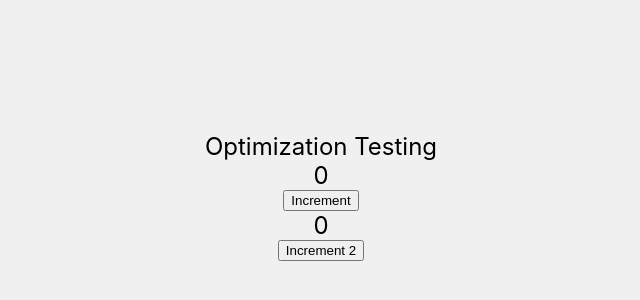
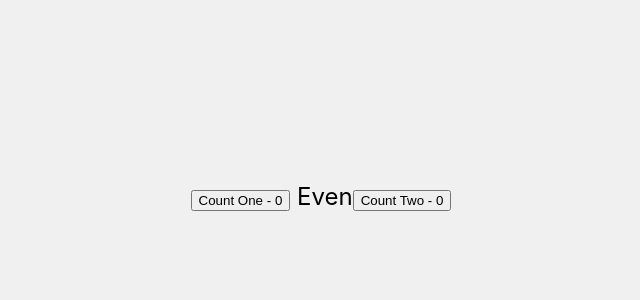
Before and after one commit to hasnat-shohag/react-practice, a React (Create React App) app: page / in a window 1280 px wide. Shown: the part 204-504 px from the top of the page, without its empty margins (319-959 px from the left). Built offline with nearby package versions, Linux system fonts and the light colour scheme.

Commit message:
performance optimization using useMemo hook, with necessary example

```diff
--- a/src/App.tsx
+++ b/src/App.tsx
@@ -1,22 +1,6 @@
-import React, { createContext, useCallback, useState } from "react";
-import { useReducer } from "react";
 import Counter from "./components/Counter";
-import Title from "./components/Title";
-import CounterOne from "./components/CounterOne";
-import Button from "./components/Button";
-import CounterTwo from "./components/CounterTwo";
 
 const App = () => {
-	const [count, setCount] = useState<number>(0);
-	const [countTwo, setCountTwo] = useState<number>(0);
-	const handleIncrement = useCallback(() => {
-		setCount(count + 1);
-	}, [count]);
-
-	const handleIncrement2 = useCallback(() => {
-		setCountTwo(countTwo + 1);
-	}, [countTwo]);
-
 	return (
 		<div
 			style={{
@@ -31,15 +15,7 @@ const App = () => {
 				boxSizing: "border-box",
 			}}
 		>
-			<Title />
-			<CounterOne count={count} />
-			<Button handleClick={handleIncrement} text="increment first">
-				Increment
-			</Button>
-			<CounterTwo count={countTwo} />
-			<Button handleClick={handleIncrement2} text="increment second">
-				Increment 2
-			</Button>
+			<Counter />
 		</div>
 	);
 };
--- a/src/components/Button.tsx
+++ /dev/null
@@ -1,17 +0,0 @@
-import React from "react";
-import { MouseEventHandler } from "react";
-
-const Button = ({
-	text,
-	handleClick,
-	children,
-}: {
-	text: string;
-	handleClick: MouseEventHandler;
-	children: React.ReactNode;
-}) => {
-	console.log("rendering button - ", text);
-	return <button onClick={handleClick}>{children}</button>;
-};
-
-export default React.memo(Button);
--- a/src/components/Counter.tsx
+++ b/src/components/Counter.tsx
@@ -1,28 +1,29 @@
-import React, { useContext } from "react";
-import { CounterContext } from "../UserContext";
+import React, { useMemo, useState } from "react";
 
-const Counter: React.FC = () => {
-	const context = useContext(CounterContext);
+const Counter = () => {
+	const [countOne, setCountOne] = useState<number>(0);
+	const [countTwo, setCountTwo] = useState<number>(0);
 
-	if (!context) {
-		throw new Error("Counter must be used within a CounterProvider");
-	}
-
-	const [count, setCount] = context;
-
-	const increment = () => {
-		setCount(count + 1);
+	const handleIncrementOne = () => {
+		setCountOne(countOne + 1);
 	};
 
-	const decrement = () => {
-		setCount(count - 1);
+	const handleIncrementTwo = () => {
+		setCountTwo(countTwo + 1);
 	};
+
+	const isEven = useMemo(() => {
+		let i = 0;
+		while (i < 2000000000) i++;
+
+		return countOne % 2 === 0;
+	}, [countOne]);
 
 	return (
 		<div>
-			<p>Count: {count}</p>
-			<button onClick={increment}>Increment</button>
-			<button onClick={decrement}>Decrement</button>
+			<button onClick={handleIncrementOne}>Count One - {countOne}</button>{" "}
+			{isEven ? "Even" : "Odd"}
+			<button onClick={handleIncrementTwo}>Count Two - {countTwo}</button>
 		</div>
 	);
 };
--- a/src/components/CounterOne.tsx
+++ /dev/null
@@ -1,8 +0,0 @@
-import React from "react";
-
-const CounterOne = ({ count }: { count: number }) => {
-	console.log("rendering counter one");
-	return <div>{count}</div>;
-};
-
-export default React.memo(CounterOne);
--- a/src/components/CounterTwo.tsx
+++ /dev/null
@@ -1,8 +0,0 @@
-import React from "react";
-
-const CounterTwo = ({ count }: { count: number }) => {
-	console.log("rendering counter two");
-	return <div>{count}</div>;
-};
-
-export default React.memo(CounterTwo);
--- a/src/components/Title.tsx
+++ /dev/null
@@ -1,8 +0,0 @@
-import React from "react";
-
-const Title = () => {
-	console.log("rendering title");
-	return <div>Optimization Testing</div>;
-};
-
-export default React.memo(Title);
```
Also changed, not shown: src/components/Table.tsx (deleted, +0 -26 lines).
